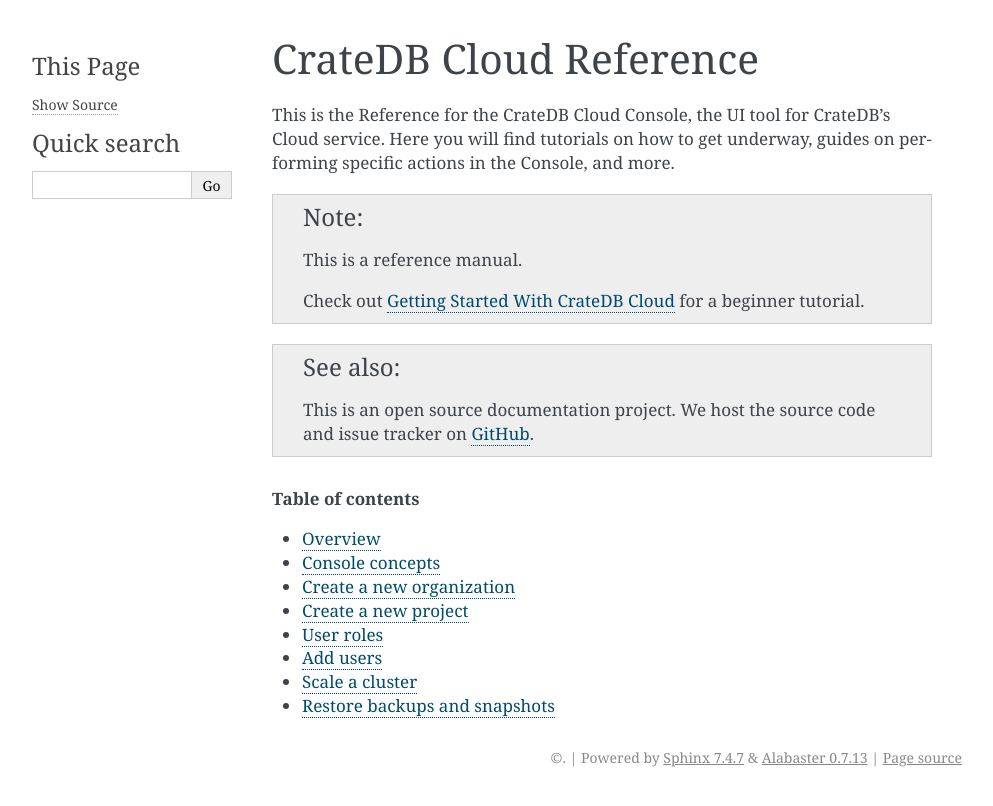
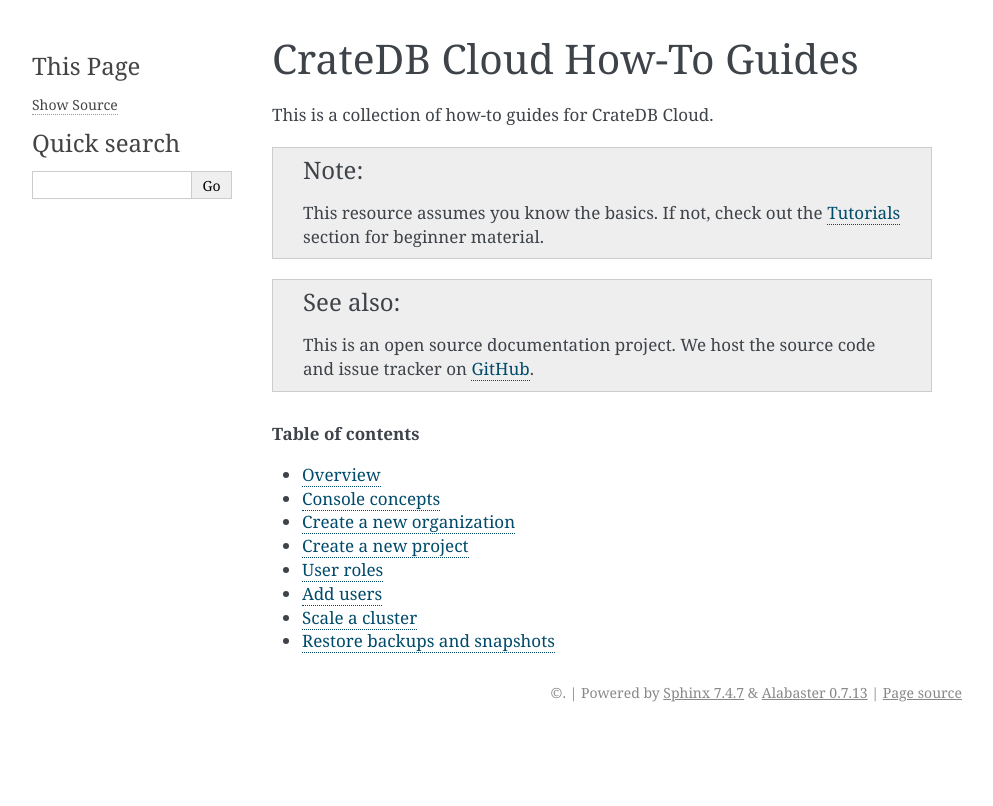
Before and after one commit to crate/cloud-howtos, a Sphinx documentation site: the page built from docs/index.rst, in a window 1280 px wide. Shown: the top 806 px of the page, without its empty margins (148-1141 px from the left). Built offline with Sphinx 7.4.7, drawn with Linux system fonts in a browser that asks for light colours.

Commit message:
Rename to CrateDB Cloud How-To Guides

```diff
--- a/docs/conf.py
+++ b/docs/conf.py
@@ -1,4 +1,4 @@
-from crate.theme.rtd.conf.cloud_console import *
+from crate.theme.rtd.conf.cloud_howtos import *
 
 source_suffix = '.rst'
 
@@ -7,4 +7,4 @@
 master_doc = 'index'
 
 extensions = ['sphinx_sitemap']
-site_url = 'https://crate.io/docs/cloud/console/en/latest/'
+site_url = 'https://crate.io/docs/cloud/howtos/en/latest/'
--- a/docs/index.rst
+++ b/docs/index.rst
@@ -1,18 +1,15 @@
 .. _index:
 
-=======================
-CrateDB Cloud Reference
-=======================
+===========================
+CrateDB Cloud How-To Guides
+===========================
 
-This is the Reference for the CrateDB Cloud Console, the UI tool for CrateDB's
-Cloud service. Here you will find tutorials on how to get underway, guides on
-performing specific actions in the Console, and more.
+This is a collection of how-to guides for CrateDB Cloud.
 
 .. NOTE::
 
-    This is a reference manual.
-
-    Check out `Getting Started With CrateDB Cloud`_ for a beginner tutorial.
+    This resource assumes you know the basics. If not, check out the
+    `Tutorials`_ section for beginner material.
 
 .. SEEALSO::
 
@@ -34,5 +31,5 @@
     snapshot
 
 
-.. _Getting Started With CrateDB Cloud: https://crate.io/docs/cloud/getting-started/
-.. _GitHub: https://github.com/crate/cloud-console
+.. _Tutorials: https://crate.io/docs/cloud/tutorials/
+.. _GitHub: https://github.com/crate/cloud-howtos/
```
Also changed, not shown: README.rst (+4 -4 lines).
